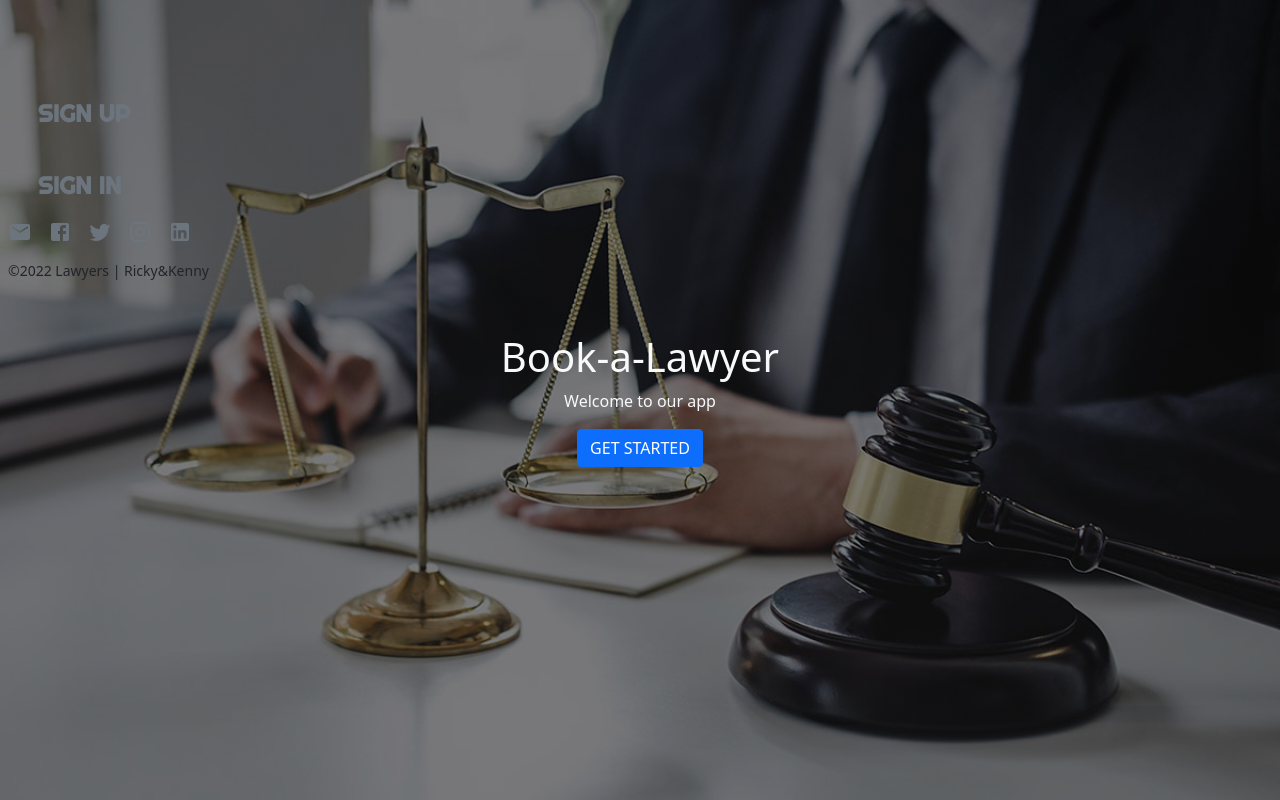
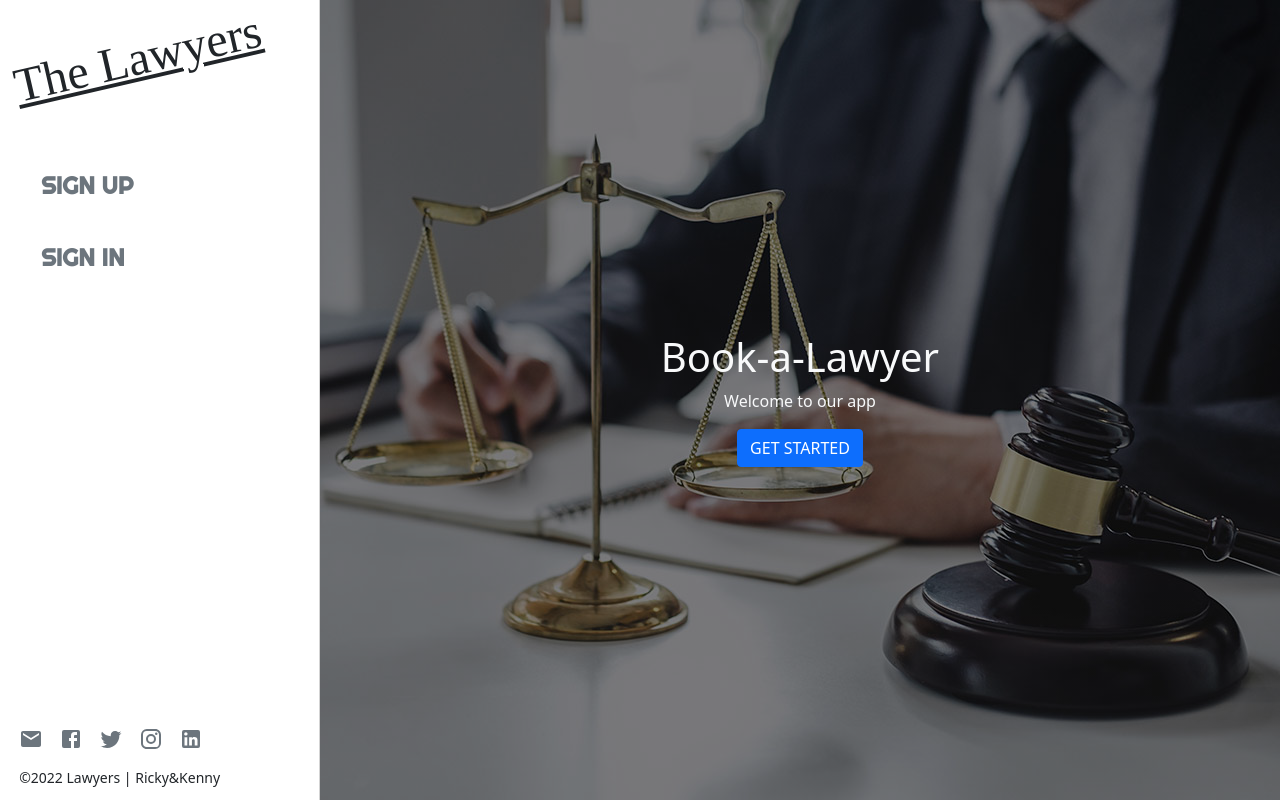
Before and after one commit to helio3197/book-a-lawyer-app-frontend, a React (Create React App) app: page / in a window 1280 px wide. Built offline with nearby package versions, Linux system fonts and the light colour scheme; a web font is replaced by a local one.

Commit message:
Update Sidebar and add Sign Out action

```diff
--- a/src/assets/stylesheets/_Sidebar.scss
+++ b/src/assets/stylesheets/_Sidebar.scss
@@ -2,17 +2,46 @@
   position: absolute;
   left: 0.5rem;
   top: 0.5rem;
+
+  @media (min-width: 992px) {
+    position: static;
+    flex-shrink: 0;
+    width: 25%;
+    min-width: 270px;
+    max-width: 400px;
+    border-right: 1px solid lightgray;
+
+    .navbar-expand-lg {
+      height: 100%;
+    }
+
+    .offcanvas {
+      height: 100%;
+    }
+
+    .offcanvas-body {
+      height: 100%;
+      padding-left: 0.7rem;
+    }
+
+    .logo {
+      font-size: 3rem;
+      transform: rotate(-13deg);
+    }
+  }
 }
 
 .logo {
   font-family: 'Water Brush', cursive;
-  font-size: 2rem;
+  font-size: 2.7rem;
   transform: rotate(-13deg) translateY(0.8rem);
   display: block;
 }
 
 .offcanvas-start {
+  width: 80%;
   max-width: 320px;
+  min-width: 255px;
 }
 
 .navbar-links {
@@ -36,3 +65,15 @@
     color: $secondary;
   }
 }
+
+.signout-loading {
+  position: absolute;
+  top: 0;
+  right: 0;
+  bottom: 0;
+  left: 0;
+  display: flex;
+  justify-content: center;
+  align-items: center;
+  background-color: #2828287d
+}
--- a/src/components/home/Home.js
+++ b/src/components/home/Home.js
@@ -1,4 +1,5 @@
 import React from 'react';
+import { useLocation } from 'react-router-dom';
 import Container from 'react-bootstrap/Container';
 import { useSelector } from 'react-redux';
 import Welcome from './Welcome';
@@ -6,6 +7,8 @@ import LawyersIndex from './LawyersIndex';
 
 const Home = () => {
   const userSignedIn = useSelector((state) => state.auth.userSignedIn);
+  const location = useLocation();
+  console.log(location.state);
 
   return (
     <Container fluid className="p-0 h-100">
--- a/src/components/layout/Sidebar.js
+++ b/src/components/layout/Sidebar.js
@@ -1,33 +1,50 @@
-import React from 'react';
-import { useSelector } from 'react-redux';
-import { Link, NavLink } from 'react-router-dom';
+import React, { useEffect } from 'react';
+import { useDispatch, useSelector } from 'react-redux';
+import { Link, NavLink, useNavigate } from 'react-router-dom';
 import Navbar from 'react-bootstrap/Navbar';
 import Offcanvas from 'react-bootstrap/Offcanvas';
 import Button from 'react-bootstrap/Button';
+import Spinner from 'react-bootstrap/Spinner';
 import FacebookIcon from '@mui/icons-material/Facebook';
 import TwitterIcon from '@mui/icons-material/Twitter';
 import InstagramIcon from '@mui/icons-material/Instagram';
 import LinkedInIcon from '@mui/icons-material/LinkedIn';
 import EmailIcon from '@mui/icons-material/Email';
+import { signOut, resetState } from '../../redux/auth/auth';
 
 const Sidebar = () => {
-  // const [show, setShow] = useState(false);
-  // const [showResults, setShowResults] = useState(true);
-  const authState = useSelector((state) => state.auth.userSignedIn);
+  const navigate = useNavigate();
+  const dispatch = useDispatch();
+  const {
+    userSignedIn: authState,
+    status: authStatus,
+    error: authError,
+  } = useSelector((state) => state.auth);
 
-  // const onClick = () => {
-  //   setShowResults(!showResults);
-  //   setShow(!show);
-  // };
+  console.log(authStatus);
+
+  useEffect(() => {
+    if (authStatus === 'signed_out' || authStatus === 'failed') dispatch(resetState());
+    if (authStatus === 'signed_out') {
+      navigate('/', { state: { notice: 'You have signed out successfully' } });
+    }
+    if (authStatus === 'failed') {
+      navigate('/', { state: { notice: `Something went wrong: ${authError}` } });
+    }
+  }, [authStatus]);
 
   const navActive = ({ isActive }) => (isActive ? { backgroundColor: 'greenyellow', color: 'white' } : {});
+
+  const signoutHandler = () => {
+    dispatch(signOut());
+  };
 
   const navLinksNotSignedIn = () => (
     <>
       <NavLink to="/sign_up" style={navActive} className="link-item">
         SIGN UP
       </NavLink>
-      <NavLink to="/sign_up" style={navActive} className="link-item">
+      <NavLink to="/sign_in" style={navActive} className="link-item">
         SIGN IN
       </NavLink>
     </>
@@ -47,7 +64,7 @@ const Sidebar = () => {
       <NavLink to="/account" style={navActive} className="link-item">
         MY ACCOUNT
       </NavLink>
-      <Button type="button" className="link-item btn btn-link bg-transparent border-0 text-start">
+      <Button type="button" onClick={signoutHandler} className="link-item btn btn-link bg-transparent border-0 text-start">
         SIGN OUT
       </Button>
     </>
@@ -66,10 +83,21 @@ const Sidebar = () => {
             </Offcanvas.Title>
           </Offcanvas.Header>
           <Offcanvas.Body className="pe-0 pb-1 d-flex flex-column">
-            <div className="navbar-links">
+            <Link to="/" className="text-reset logo d-none d-lg-block mt-lg-2">
+              The Lawyers
+            </Link>
+            <div className="navbar-links position-relative">
               {authState ? navLinks() : navLinksNotSignedIn()}
+              {authStatus === 'fetching_signout'
+                && (
+                  <div className="signout-loading">
+                    <Spinner animation="border" variant="primary" role="status" className="my-auto">
+                      <span className="visually-hidden">Loading...</span>
+                    </Spinner>
+                  </div>
+                )}
             </div>
-            <div className="mt-auto">
+            <div className="mt-auto ms-2">
               <ul className="list-unstyled d-flex social-icons gap-3">
                 <li className="text-secondary">
                   <a href="/">
--- a/src/redux/auth/auth.js
+++ b/src/redux/auth/auth.js
@@ -2,6 +2,7 @@ const API_SIGNUP_ENDPOINT = `${process.env.REACT_APP_API_HOST}/users`;
 const API_SIGNIN_ENDPOINT = `${process.env.REACT_APP_API_HOST}/users/sign_in`;
 const API_SIGNOUT_ENDPOINT = `${process.env.REACT_APP_API_HOST}/users/sign_out`;
 const REQUEST_STARTED = 'book-a-lawyer/auth/REQUEST_STARTED';
+const SIGNOUT_STARTED = 'book-a-lawyer/auth/SIGNOUT_STARTED';
 const REQUEST_FAILED = 'book-a-lawyer/auth/REQUEST_FAILED';
 const REQUEST_COMPLETED = 'book-a-lawyer/auth/REQUEST_COMPLETED';
 const SIGNOUT_COMPLETED = 'book-a-lawyer/auth/SIGNOUT_COMPLETED';
@@ -26,6 +27,7 @@ const initialState = () => {
 const reducer = (state = initialState(), action) => {
   switch (action.type) {
     case REQUEST_STARTED:
+    case SIGNOUT_STARTED:
       return {
         ...state,
         ...action.payload,
@@ -64,6 +66,13 @@ const requestStarted = () => ({
   },
 });
 
+const signoutRequestStarted = () => ({
+  type: SIGNOUT_STARTED,
+  payload: {
+    status: 'fetching_signout',
+  },
+});
+
 const requestFailed = (error) => ({
   type: REQUEST_FAILED,
   payload: {
@@ -85,7 +94,7 @@ const requestCompleted = (response) => ({
 const signoutRequestCompleted = () => ({
   type: SIGNOUT_COMPLETED,
   payload: {
-    status: 'idle',
+    status: 'signed_out',
     userSignedIn: false,
   },
 });
@@ -139,7 +148,7 @@ export const signIn = (body) => async (dispatch) => {
 };
 
 export const signOut = () => async (dispatch, getState) => {
-  dispatch(requestStarted());
+  dispatch(signoutRequestStarted());
   try {
     const { authToken } = getState().auth;
     const response = await fetch(API_SIGNOUT_ENDPOINT, {
```
